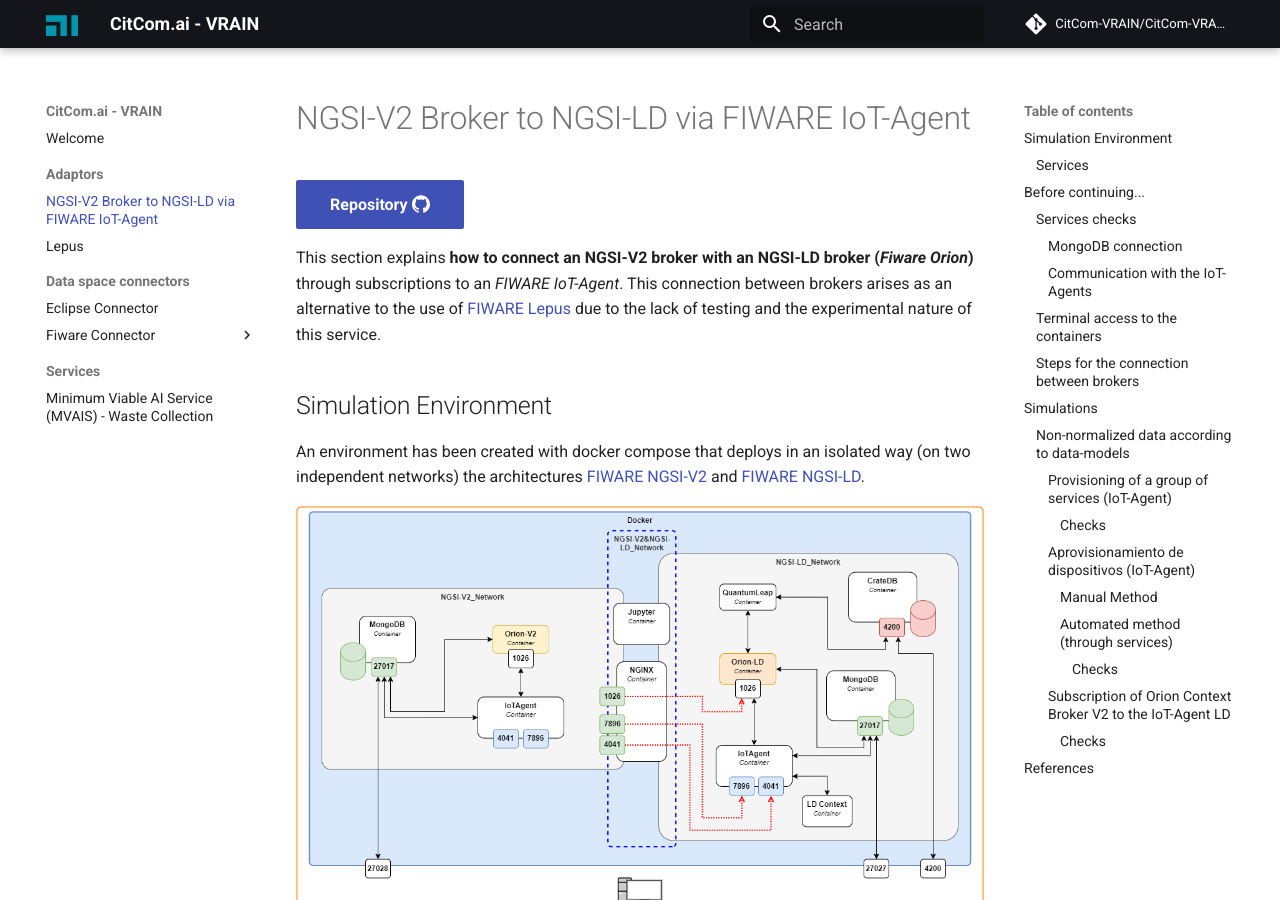
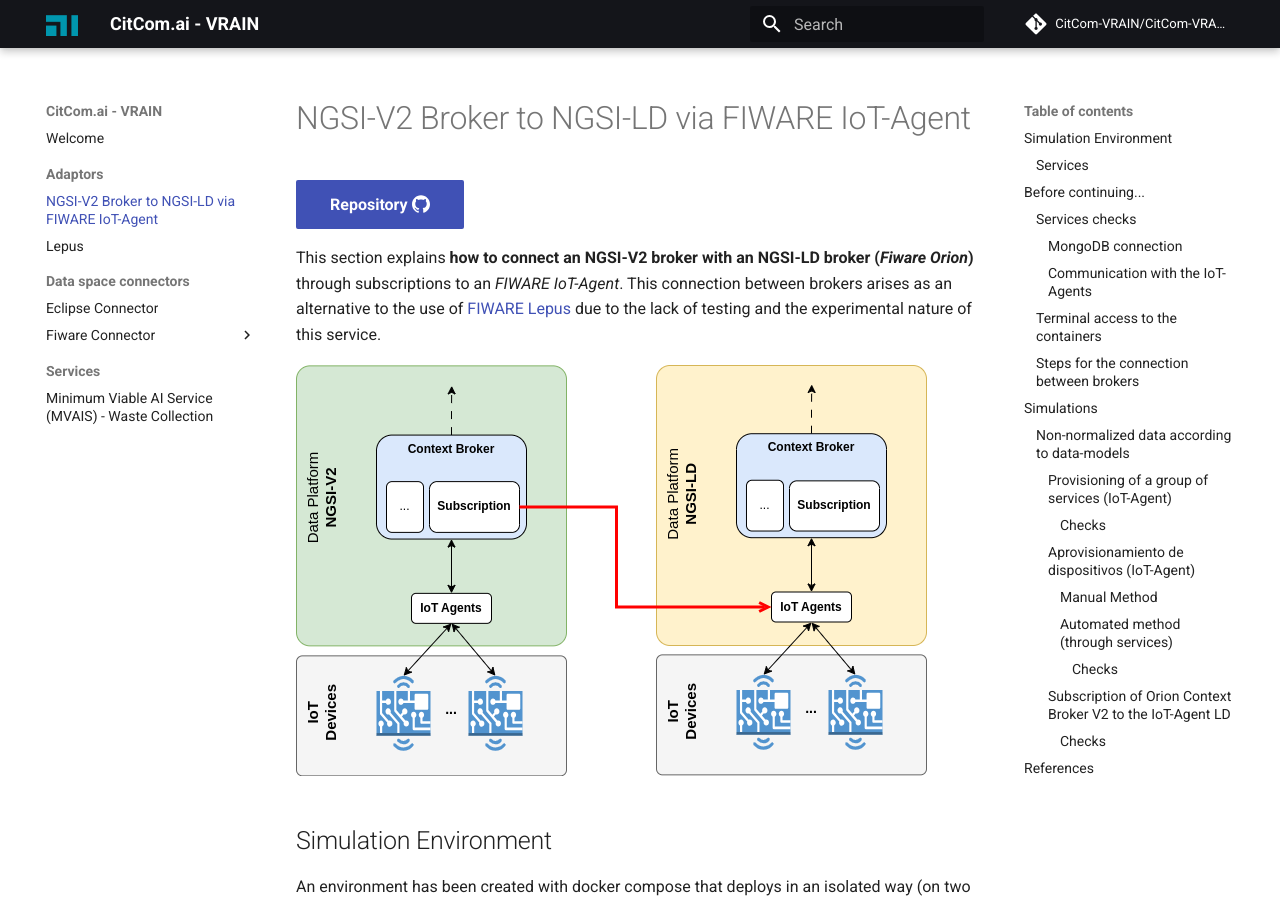
Before and after one commit to riseupalex/CitComAI-Hub.github.io, an MkDocs documentation site: the page built from docs/adaptors/iot_agent.md, in a window 1280 px wide and 900 px high. Built offline with MkDocs 1.6.1 and Material for MkDocs 9.7.7, drawn with Linux system fonts in a browser that asks for light colours; comment, search, counter and statistics services are not loaded.

Commit message:
diagram of connection between brokers using iot-agent

```diff
--- a/docs/adaptors/iot_agent.md
+++ b/docs/adaptors/iot_agent.md
@@ -3,6 +3,8 @@
 [Repository :simple-github:](https://github.com/CitCom-VRAIN/IoTAgent.NGSI-V2_to_NGSI-LD_Subscription){ .md-button .md-button--primary }
 
 This section explains **how to connect an NGSI-V2 broker with an NGSI-LD broker (_Fiware Orion_)** through subscriptions to an _FIWARE IoT-Agent_. This connection between brokers arises as an alternative to the use of [FIWARE Lepus](./lepus.md) due to the lack of testing and the experimental nature of this service.
+
+![brkers_connection](./img/suscripcion_brokers.png)
 
 ## Simulation Environment
 
```
Also changed, not shown: docs/adaptors/img/suscripcion_brokers.png (added).
